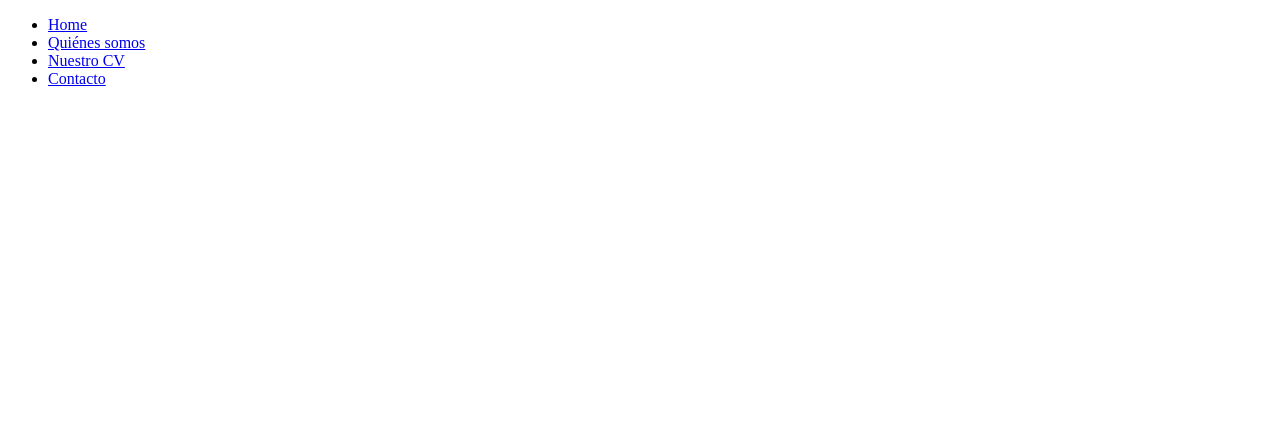
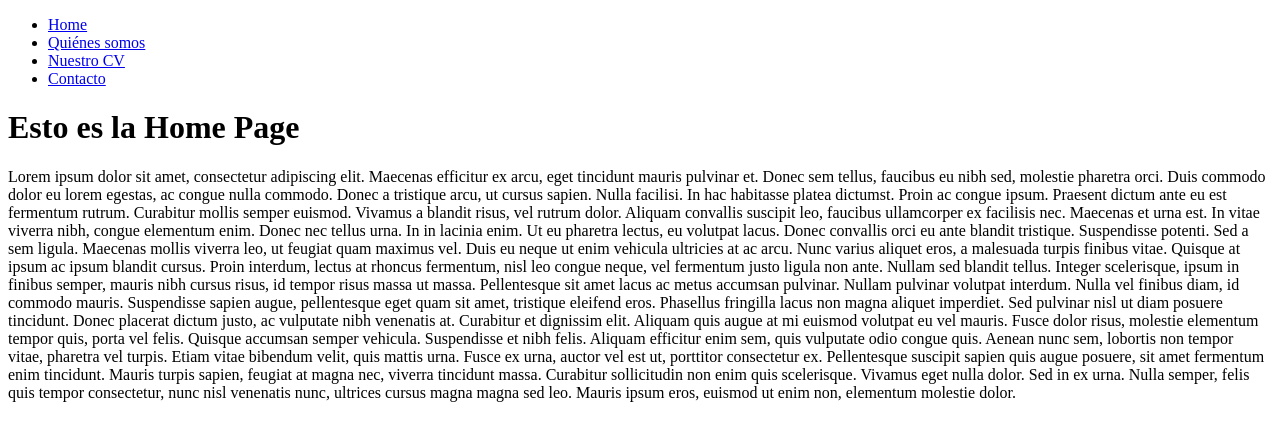
Before and after one commit to nuriaciscar/Challenge_2, a plain HTML site: page index.html in a window 1280 px wide. Drawn offline with Linux system fonts and the light colour scheme.

Commit message:
Añadido el <h1> y <p> de la pagina Home

```diff
--- a/index.html
+++ b/index.html
@@ -1,11 +1,12 @@
 <!DOCTYPE html>
 <html lang="es-ES">
+
 <head>
   <title>Nuestra Web</title>
-    <meta charset="utf-8"/>
+  <meta charset="utf-8" />
   <meta name="viewport" content="width=device-width, initial-scale=1.0">
+</head>
 
-  </head>
 <body>
   <header>
     <ul>
@@ -15,5 +16,35 @@
       <li><a href="/contacto.html">Contacto</a></li>
     </ul>
   </header>
+  <h1>Esto es la Home Page</h1>
+  <p>Lorem ipsum dolor sit amet, consectetur adipiscing elit. Maecenas efficitur ex arcu, eget tincidunt mauris pulvinar
+    et. Donec sem tellus, faucibus eu nibh sed, molestie pharetra orci. Duis commodo dolor eu lorem egestas, ac congue
+    nulla commodo. Donec a tristique arcu, ut cursus sapien. Nulla facilisi. In hac habitasse platea dictumst. Proin ac
+    congue ipsum. Praesent dictum ante eu est fermentum rutrum.
+
+    Curabitur mollis semper euismod. Vivamus a blandit risus, vel rutrum dolor. Aliquam convallis suscipit leo, faucibus
+    ullamcorper ex facilisis nec. Maecenas et urna est. In vitae viverra nibh, congue elementum enim. Donec nec tellus
+    urna. In in lacinia enim. Ut eu pharetra lectus, eu volutpat lacus. Donec convallis orci eu ante blandit tristique.
+    Suspendisse potenti. Sed a sem ligula. Maecenas mollis viverra leo, ut feugiat quam maximus vel. Duis eu neque ut
+    enim vehicula ultricies at ac arcu. Nunc varius aliquet eros, a malesuada turpis finibus vitae. Quisque at ipsum ac
+    ipsum blandit cursus.
+
+    Proin interdum, lectus at rhoncus fermentum, nisl leo congue neque, vel fermentum justo ligula non ante. Nullam sed
+    blandit tellus. Integer scelerisque, ipsum in finibus semper, mauris nibh cursus risus, id tempor risus massa ut
+    massa. Pellentesque sit amet lacus ac metus accumsan pulvinar. Nullam pulvinar volutpat interdum. Nulla vel finibus
+    diam, id commodo mauris. Suspendisse sapien augue, pellentesque eget quam sit amet, tristique eleifend eros.
+    Phasellus fringilla lacus non magna aliquet imperdiet.
+
+    Sed pulvinar nisl ut diam posuere tincidunt. Donec placerat dictum justo, ac vulputate nibh venenatis at. Curabitur
+    et dignissim elit. Aliquam quis augue at mi euismod volutpat eu vel mauris. Fusce dolor risus, molestie elementum
+    tempor quis, porta vel felis. Quisque accumsan semper vehicula. Suspendisse et nibh felis.
+
+    Aliquam efficitur enim sem, quis vulputate odio congue quis. Aenean nunc sem, lobortis non tempor vitae, pharetra
+    vel turpis. Etiam vitae bibendum velit, quis mattis urna. Fusce ex urna, auctor vel est ut, porttitor consectetur
+    ex. Pellentesque suscipit sapien quis augue posuere, sit amet fermentum enim tincidunt. Mauris turpis sapien,
+    feugiat at magna nec, viverra tincidunt massa. Curabitur sollicitudin non enim quis scelerisque. Vivamus eget nulla
+    dolor. Sed in ex urna. Nulla semper, felis quis tempor consectetur, nunc nisl venenatis nunc, ultrices cursus magna
+    magna sed leo. Mauris ipsum eros, euismod ut enim non, elementum molestie dolor.</p>
 </body>
+
 </html>
```
Lines whose indentation alone changed are shown as unchanged.
